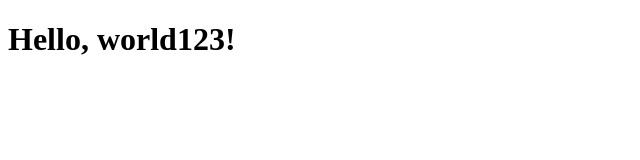
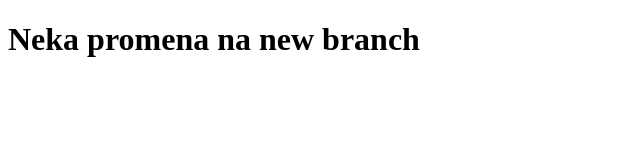
Before and after one commit to vesic/dummy, a website: page public/index.html in a window 1280 px wide. Shown: the whole page, without its empty margins (0-640 px from the left). Drawn offline with Linux system fonts and the light colour scheme.

Commit message:
index.html

```diff
--- a/public/index.html
+++ b/public/index.html
@@ -5,6 +5,6 @@
     <title>Document</title>
 </head>
 <body>
-    <h1>Hello, world123!</h1>
+    <h1>Neka promena na new branch</h1>
 </body>
 </html>
```
